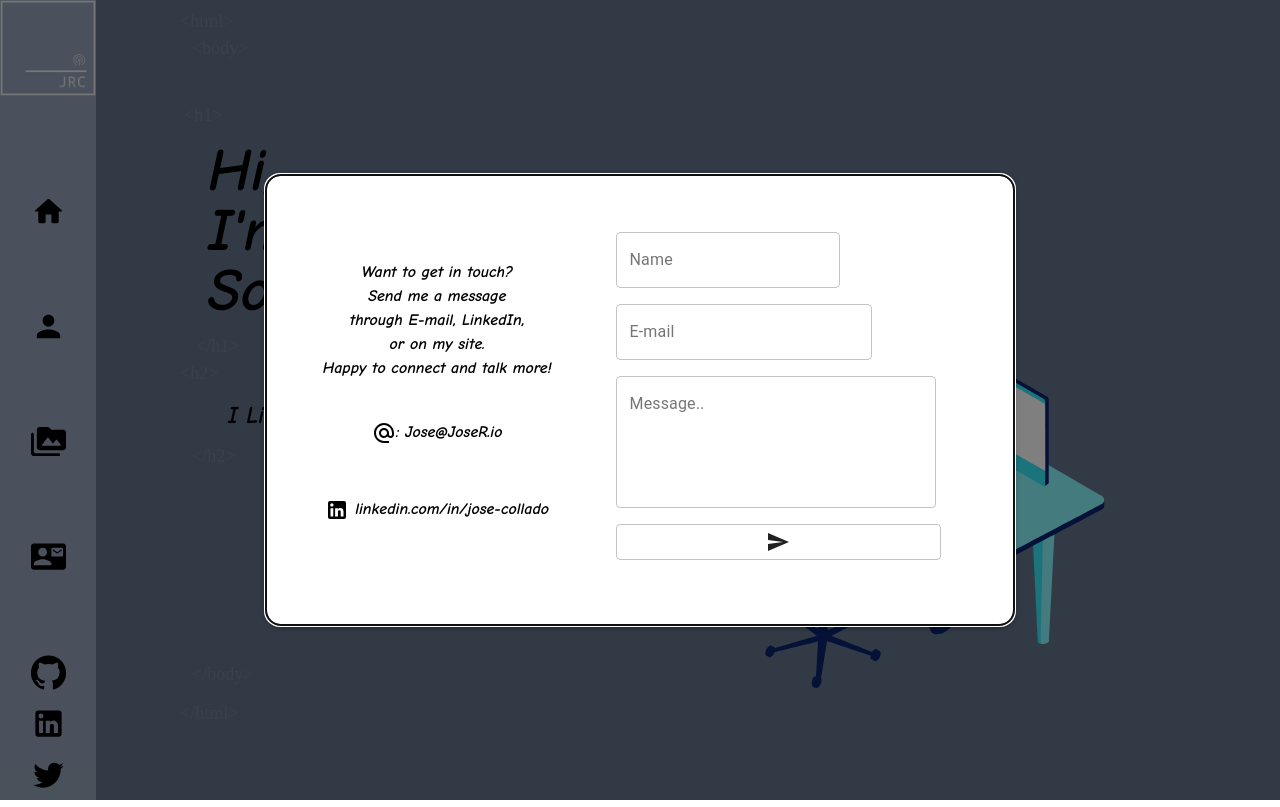
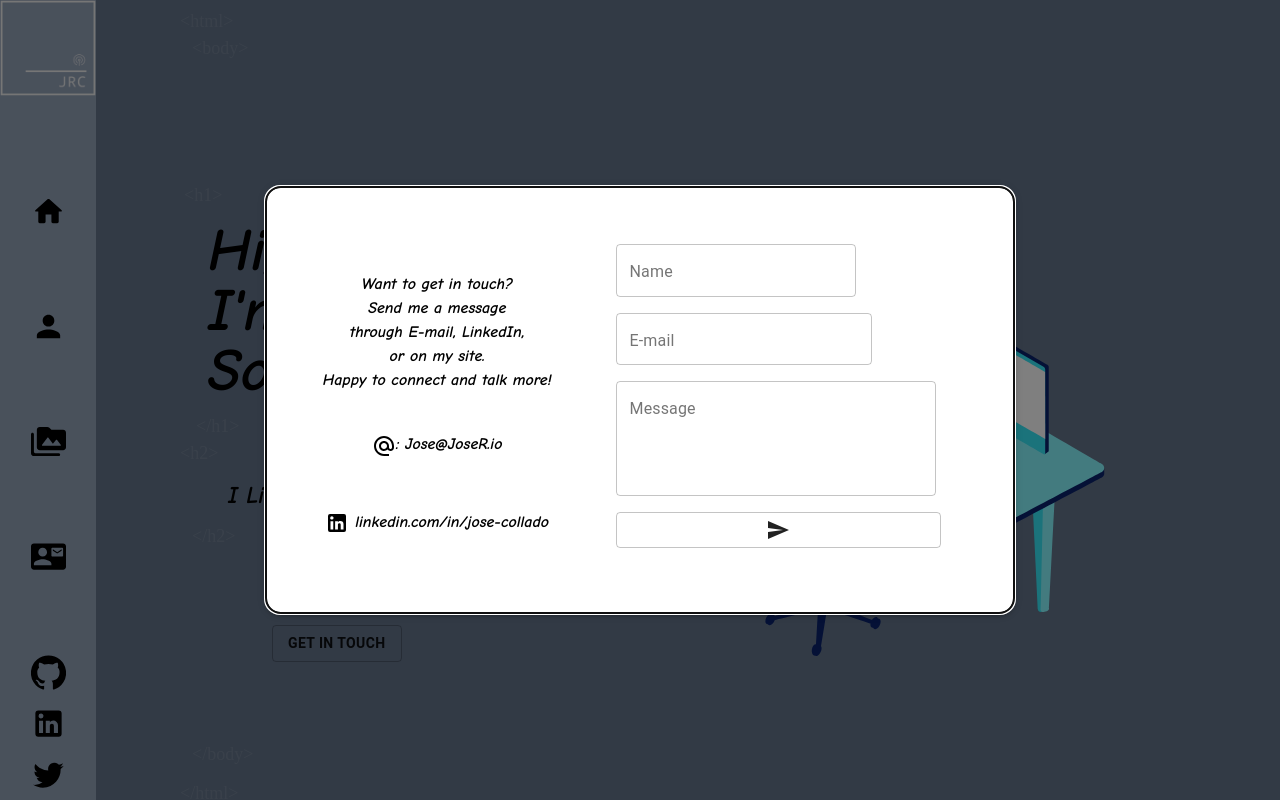
Before and after one commit to josecollado/Portfolio, a React (Vite) app: page / in a window 1280 px wide. Both pictures are taken after a click on the icon 48 px from the left and 556 px from the top of the page. Built offline with nearby package versions, Linux system fonts and the light colour scheme; no server answers; a web font is replaced by a local one.

Commit message:
added email function for message modal added some more responsive styling

```diff
--- a/package.json
+++ b/package.json
@@ -8,6 +8,7 @@
   "dependencies": {
     "@material-ui/core": "^4.11.4",
     "@material-ui/icons": "^4.11.2",
+    "emailjs-com": "^3.1.0",
     "rc-hammerjs": "^0.6.10",
     "react": "^17.0.0",
     "react-dom": "^17.0.0",
--- a/src/App.jsx
+++ b/src/App.jsx
@@ -1,22 +1,37 @@
-import React,{useState} from 'react';
+import React, { useState } from 'react';
 import Sidebar from './components/Sidebar';
 import Main from './components/Main';
-import PullDown from './assets/PullDown'
+import PullDown from './assets/PullDown';
 
 const App = () => {
   const [projectsView, setProjectsView] = useState(false);
   const [homeView, setHomeView] = useState(true);
   const [aboutView, setAboutView] = useState(false);
+  const [messageSent, setMessageSent] = useState(false);
+  const handleMessage = () => {
+    return setMessageSent(true);
+  };
   return (
     <div className=' flex flex-row  '>
       <div className=' bg-blueGray-400 '>
-        <Sidebar setProjectsView={setProjectsView} setAboutView={setAboutView} setHomeView={setHomeView} />
+        <Sidebar
+          setProjectsView={setProjectsView}
+          setAboutView={setAboutView}
+          setHomeView={setHomeView}
+          messageSent={messageSent}
+          handleMessage={handleMessage}
+        />
         <PullDown />
       </div>
       <div className=' bg-blueGray-500  w-screen'>
-        <Main aboutView={aboutView} homeView={homeView} projectsView={projectsView} />
+        <Main
+          aboutView={aboutView}
+          homeView={homeView}
+          projectsView={projectsView}
+          messageSent={messageSent}
+          handleMessage={handleMessage}
+        />
       </div>
-
     </div>
   );
 };
--- a/src/add-on/Modal.jsx
+++ b/src/add-on/Modal.jsx
@@ -4,6 +4,7 @@ import React, { useState } from 'react';
 import AlternateEmailIcon from '@material-ui/icons/AlternateEmail';
 import LinkedInIcon from '@material-ui/icons/LinkedIn';
 import SendIcon from '@material-ui/icons/Send';
+import emailjs from 'emailjs-com';
 
 const useStyles = makeStyles((theme) => ({
   paper: {
@@ -17,25 +18,21 @@ const useStyles = makeStyles((theme) => ({
     display: 'flex',
     margin: 'auto',
   },
-  mobile: {
-    position: 'absolute',
-    width: 750,
-    backgroundColor: theme.palette.background.paper,
-    border: '2px solid #000',
-    borderRadius: '15px',
-    boxShadow: theme.shadows[3],
-    padding: theme.spacing(2, 4, 3),
-    display: 'flex',
-    margin: 'auto',
-  },
 }));
 
-export const ContactModal = ({ open, handleClose }) => {
+export const ContactModal = ({
+  open,
+  handleClose,
+  handleMessage,
+  messageSent,
+}) => {
   const classes = useStyles();
   const [modalStyle] = useState({ margin: 'auto' });
-  const [messageValue, setMsgValue] = useState('');
   const [nameValue, setNameValue] = useState('');
   const [emailValue, setEmailValue] = useState('');
+  const [messageValue, setMsgValue] = useState('');
+
+  const [clicked, setClicked] = useState(false);
   const handleMSGValue = (e) => {
     const value = e.target.value;
     return setMsgValue(value);
@@ -48,11 +45,30 @@ export const ContactModal = ({ open, handleClose }) => {
     const value = e.target.value;
     return setNameValue(value);
   };
+  const templateParams = {
+    name: nameValue,
+    from_email: emailValue,
+    message: messageValue,
+  };
 
-  const handleClick = () => {
-    // need to work on handle click function
-    // would like to send data to db and then email or text me
-    // about my new message or update me with db mail count
+  const serviceID = import.meta.env.VITE_SERVICE_ID;
+  const templateID = import.meta.env.VITE_TEMPLATE_ID;
+  const userID = import.meta.env.VITE_USER_ID;
+  const handleClick = (e) => {
+    e.preventDefault();
+    setClicked(false);
+    if (
+      nameValue.length > 2 &&
+      messageValue.length > 2 &&
+      emailValue.length > 2
+    ) {
+      emailjs
+        .send(serviceID, templateID, templateParams, userID)
+        .then(() => handleMessage())
+        .catch((err) => console.log('failed', err));
+    } else {
+      setClicked(true);
+    }
   };
 
   const body = (
@@ -70,7 +86,7 @@ export const ContactModal = ({ open, handleClose }) => {
           Happy to connect and talk more!
         </div>
         <div className='p-3 text-center py-10'>
-          <AlternateEmailIcon fontSize='default'  />:{' '}
+          <AlternateEmailIcon fontSize='default' />:{' '}
           <a href='mailto:Jose@JoseR.io' className=' hover:text-blue-700'>
             Jose@JoseR.io
           </a>
@@ -92,7 +108,10 @@ export const ContactModal = ({ open, handleClose }) => {
           id='outlined-size-small 1'
           label='Name'
           variant='outlined'
-          className='w-56'
+          InputProps={{ style: { fontSize: 13 } }}
+          error={clicked === true && nameValue < 2}
+          helperText={clicked === true && nameValue < 2 ? 'Required' : ''}
+          className='w-60'
         />
         <TextField
           onChange={handleEmailValue}
@@ -100,20 +119,30 @@ export const ContactModal = ({ open, handleClose }) => {
           label='E-mail'
           variant='outlined'
           className='w-64'
+          InputProps={{ style: { fontSize: 13 } }}
+          error={clicked === true && emailValue < 2}
+          helperText={clicked === true && emailValue < 2 ? 'Required' : ''}
         />
         <TextField
           id='outlined-multiline-static'
-          label='Message..'
+          label='Message'
           multiline
           rows={5}
           variant='outlined'
           className=' w-80 '
           onChange={handleMSGValue}
+          InputProps={{ style: { fontSize: 13 } }}
+          error={clicked === true && messageValue < 2}
+          helperText={clicked === true && messageValue < 2 ? 'Required' : ''}
         />
         <div className=''>
-          <Button variant='outlined' className='w-full' onClick={handleClick}>
-            <SendIcon />
-          </Button>
+          {messageSent ? (
+            <div className='main text-center'>Message Sent!</div>
+          ) : (
+            <Button variant='outlined' className='w-full' onClick={handleClick}>
+              <SendIcon />
+            </Button>
+          )}
         </div>
       </div>
     </div>
--- a/src/assets/HomePage.jsx
+++ b/src/assets/HomePage.jsx
@@ -1,11 +1,9 @@
-import React from 'react'
-import MainContent from "./MainContent";
-import Lottie from 'react-lottie'
-import codeDesk from '../lotties/code-desk.json'
+import React from 'react';
+import MainContent from './MainContent';
+import Lottie from 'react-lottie';
+import codeDesk from '../lotties/code-desk.json';
 
-
-
-const HomePage = () =>{
+const HomePage = ({ messageSent, handleMessage }) => {
   const defaultOptions = {
     loop: true,
     autoplay: true,
@@ -17,14 +15,13 @@ const HomePage = () =>{
   return (
     <div className='min-h-screen relative'>
       <div className='absolute z-0'>
-          <MainContent />
+        <MainContent messageSent={messageSent} handleMessage={handleMessage} />
       </div>
       <div className='code-desk  z-10 float-right lg:pt-36 xl:mr-36 xl:pt-60 lg:mr-16 '>
         <Lottie options={defaultOptions} height={550} width={450} />
       </div>
-
     </div>
-      )
-}
+  );
+};
 
 export default HomePage;
--- a/src/assets/MainContent.jsx
+++ b/src/assets/MainContent.jsx
@@ -3,7 +3,7 @@ import Typed from 'typed.js';
 import {Button } from '@material-ui/core'
 import {ContactModal} from '../add-on/Modal'
 
-const MainContent = () => {
+const MainContent = ({messageSent, handleMessage}) => {
   const [open, setOpen] = useState(false)
   const handleOpen = () => setOpen(true)
   const handleClose = () => setOpen(false)
@@ -61,16 +61,16 @@ const MainContent = () => {
       <div className=' html-tag pl-8 top-0  animate '>{`<body>`}</div>
 
       <div className=' '>
-        <div className='html-tag mt-8 sm:mt-36 md:mt-8 pl-6 animate xl:mt-10 '>{`<h1>`}</div>
+        <div className='html-tag h1-tag mt-5 sm:mt-36 md:mt-8 pl-6 animate xl:mt-10 '>{`<h1>`}</div>
         <div className=' pl-5 md:pl-2 lg:pl-9 main text-3xl md:text-3xl lg:text-5xl sm:text-4xl m-3 xl:text-6xl ' ref={titleElement} />
         <div className='html-tag pl-9 animate'>{`</h1>`}</div>
-        <div className='html-tag pl-5 animate mt-3  md:mt-3 xl:mt-0'>{`<h2>`}</div>
+        <div className='html-tag pl-5 animate mt-3  m∂d:mt-3 xl:mt-0'>{`<h2>`}</div>
         <div className='pl-10 md:pl-5 lg:pl-14 main text-lg m-3 xl:text-2xl ' ref={scrollElement} />
         <div className='html-tag mb-10 sm:mb-20 pl-8 animate md:mb-9'>{`</h2>`}</div>
         <div className='pl-20 html-tag animate btn'>{`<button>`}</div>
         <div className=' ml-28 m-3 main btn'>
           <Button variant='outlined' onClick={handleOpen} ><strong>Get In Touch</strong></Button>
-          <ContactModal open={open} handleClose={handleClose} />
+          <ContactModal open={open} handleClose={handleClose} messageSent={messageSent} handleMessage={handleMessage}/>
         </div>
         <div className=' pl-24 html-tag animate btn lg:mb-10  xl:mb-3'>{`</button>`}</div>
       </div>
--- a/src/components/Main.jsx
+++ b/src/components/Main.jsx
@@ -1,26 +1,23 @@
 import React from 'react';
 import HomePage from '../assets/HomePage';
-import Projects from '../assets/Projects'
-import AboutMe from '../assets/About'
+import Projects from '../assets/Projects';
+import AboutMe from '../assets/About';
 
-const Main = ({ homeView, aboutView, projectsView }) => {
-
-  if(homeView){
-    return (
-     <HomePage/>
-    );
-  }else if(aboutView){
-    return(
-      <AboutMe/>
-    )
-  } else if(projectsView){
-    return(
-      <Projects/>
-    )
-  }else {
-    return (
-      <HomePage/>
-    );
+const Main = ({
+  homeView,
+  aboutView,
+  projectsView,
+  messageSent,
+  handleMessage,
+}) => {
+  if (homeView) {
+    return <HomePage messageSent={messageSent} handleMessage={handleMessage} />;
+  } else if (aboutView) {
+    return <AboutMe />;
+  } else if (projectsView) {
+    return <Projects />;
+  } else {
+    return <HomePage messageSent={messageSent} handleMessage={handleMessage} />;
   }
 };
 
--- a/src/components/Sidebar.jsx
+++ b/src/components/Sidebar.jsx
@@ -7,7 +7,13 @@ import ContactMailRoundedIcon from '@material-ui/icons/ContactMailRounded';
 import PermMediaRoundedIcon from '@material-ui/icons/PermMediaRounded';
 import { ContactModal } from '../add-on/Modal';
 
-const Sidebar = ({ setAboutView, setHomeView, setProjectsView }) => {
+const Sidebar = ({
+  setAboutView,
+  setHomeView,
+  setProjectsView,
+  messageSent,
+  handleMessage,
+}) => {
   const [open, setOpen] = useState(false);
 
   const handleClick = (value) => {
@@ -29,42 +35,47 @@ const Sidebar = ({ setAboutView, setHomeView, setProjectsView }) => {
       setHomeView(false);
     }
   };
-  let width = window.innerWidth
+  let width = window.innerWidth;
   const handleOpen = () => setOpen(true);
   const handleClose = () => setOpen(false);
   return (
     <div className='side-nav flex flex-col h-full w-18'>
       <div className='logo object-fill h-32 w-32 -mx-4  -mt-4 top-0 place-items-center mb-auto sidebar'>
-        <img src={logo} title='Logo' onClick={()=>handleClick('home')}/>
+        <img src={logo} title='Logo' onClick={() => handleClick('home')} />
       </div>
       <div className='flex flex-col place-items-center lg:space-y-20 md:space-y-14 '>
         <HomeRoundedIcon
-          fontSize={ width < 770 ? 'default' : 'large'}
+          fontSize={width < 770 ? 'default' : 'large'}
           className='sidebar '
           titleAccess='Home Page'
           onClick={() => handleClick('home')}
         />
         <PersonSharpIcon
-          fontSize={ width < 770 ? 'default' : 'large'}
+          fontSize={width < 770 ? 'default' : 'large'}
           className='sidebar '
           titleAccess='About Me'
           onClick={() => handleClick('user')}
         />
         <PermMediaRoundedIcon
-          fontSize={ width < 770 ? 'default' : 'large'}
+          fontSize={width < 770 ? 'default' : 'large'}
           className='sidebar '
           titleAccess='Projects'
           onClick={() => handleClick('projects')}
         />
 
         <ContactMailRoundedIcon
-          fontSize={ width < 770 ? 'default' : 'large'}
+          fontSize={width < 770 ? 'default' : 'large'}
           type='button'
           className='sidebar '
           onClick={handleOpen}
           titleAccess='Contact Me'
         />
-        <ContactModal open={open} handleClose={handleClose} />
+        <ContactModal
+          open={open}
+          handleClose={handleClose}
+          messageSent={messageSent}
+          handleMessage={handleMessage}
+        />
       </div>
 
       <Links />
--- a/src/responsive.css
+++ b/src/responsive.css
@@ -6,3 +6,25 @@
     }
 
   }
+
+  @media only screen and (max-height: 1024px) {
+    .code-desk{
+        padding-top: 13rem;
+
+    }
+    .h1-tag{
+        padding-top: 10rem;
+    }
+
+  }
+
+  @media only screen and (max-height: 1366px) {
+    .code-desk{
+        padding-top: 13rem;
+
+    }
+    .h1-tag{
+        padding-top: 5rem;
+    }
+
+  }
```
Also changed, not shown: 2 other files (tests, documents, lock files or other folders). Lines whose indentation alone changed are shown as unchanged.
